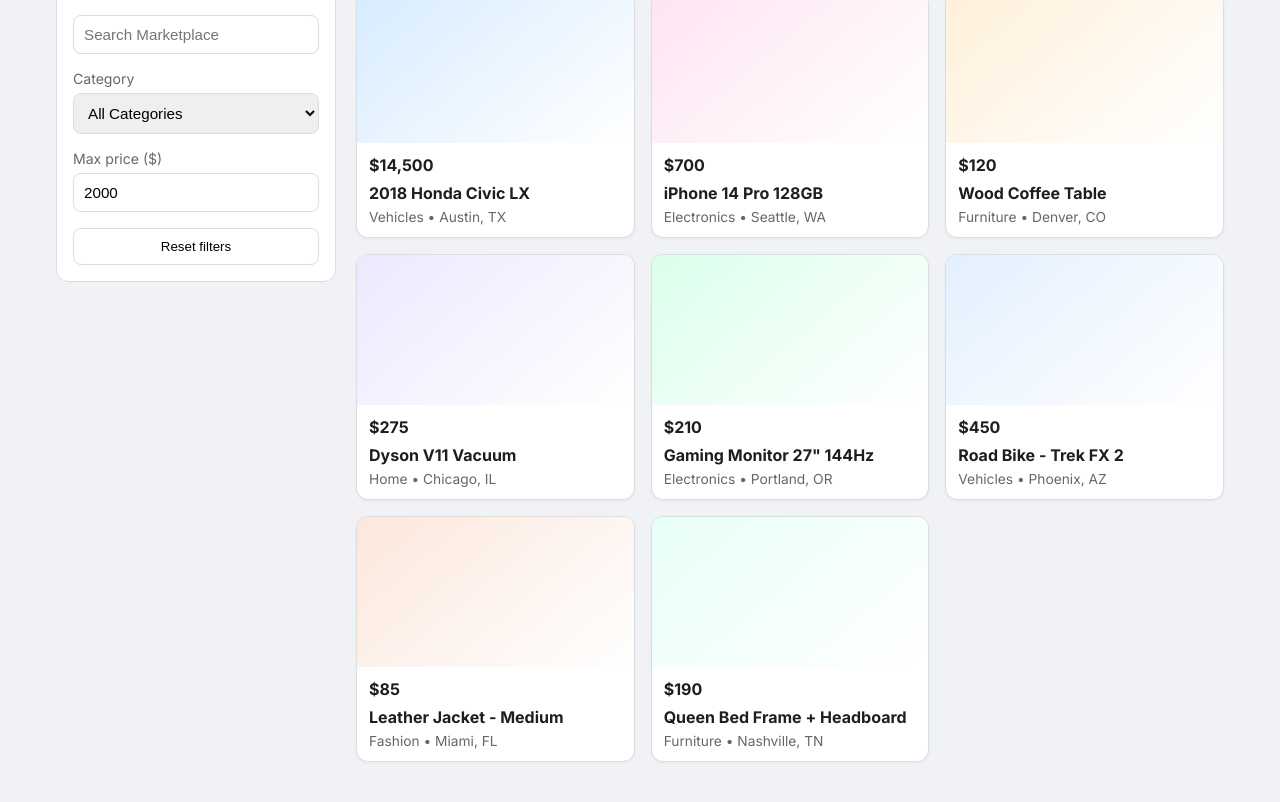
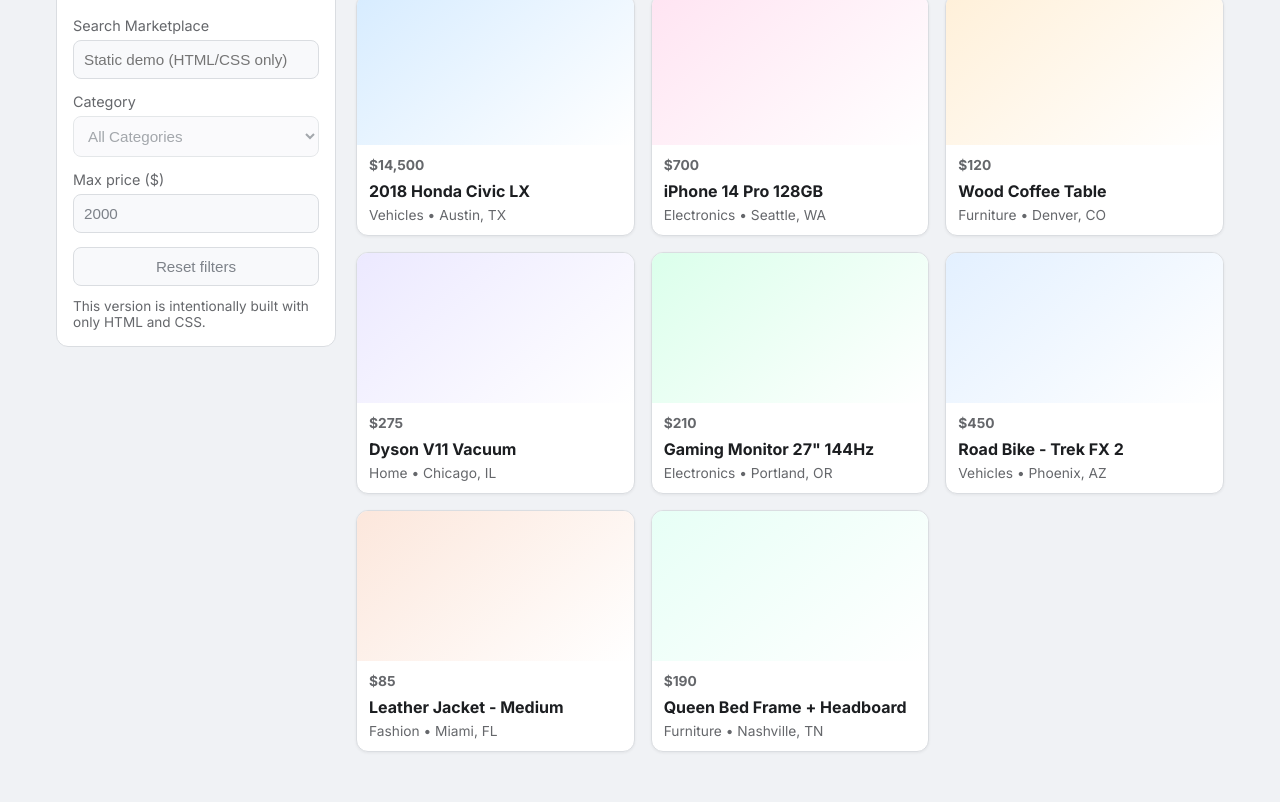
Before and after one commit to yasovardhan66-star/FBMARKETPLACE, a plain HTML site: page index.html in a window 1280 px wide. Shown: the part 138-940 px from the top of the page. Drawn offline with Linux system fonts and the light colour scheme.

Commit message:
Rewrite site to pure HTML/CSS and add deployment guide

```diff
--- a/index.html
+++ b/index.html
@@ -3,67 +3,79 @@
 <head>
   <meta charset="UTF-8" />
   <meta name="viewport" content="width=device-width, initial-scale=1.0" />
-  <title>FB Marketplace Clone</title>
-  <link rel="preconnect" href="https://fonts.googleapis.com">
-  <link rel="preconnect" href="https://fonts.gstatic.com" crossorigin>
-  <link href="https://fonts.googleapis.com/css2?family=Inter:wght@400;500;600;700&display=swap" rel="stylesheet">
+  <title>FB Marketplace (HTML + CSS)</title>
+  <link rel="preconnect" href="https://fonts.googleapis.com" />
+  <link rel="preconnect" href="https://fonts.gstatic.com" crossorigin />
+  <link href="https://fonts.googleapis.com/css2?family=Inter:wght@400;500;600;700&display=swap" rel="stylesheet" />
   <link rel="stylesheet" href="styles.css" />
 </head>
 <body>
   <header class="topbar">
-    <div class="brand">f</div>
+    <div class="brand" aria-label="Facebook logo">f</div>
     <h1>Marketplace</h1>
-    <button class="sell-btn">+ Sell</button>
+    <a class="sell-btn" href="#">+ Sell</a>
   </header>
 
   <main class="layout">
     <aside class="sidebar">
       <h2>Browse all</h2>
-      <div class="search-box">
-        <input id="searchInput" type="text" placeholder="Search Marketplace" />
-      </div>
 
-      <div class="filter-group">
-        <label for="categoryFilter">Category</label>
-        <select id="categoryFilter">
-          <option value="all">All Categories</option>
-          <option value="Vehicles">Vehicles</option>
-          <option value="Electronics">Electronics</option>
-          <option value="Home">Home</option>
-          <option value="Furniture">Furniture</option>
-          <option value="Fashion">Fashion</option>
-        </select>
-      </div>
+      <label class="control-label" for="search">Search Marketplace</label>
+      <input id="search" class="control" type="text" placeholder="Static demo (HTML/CSS only)" disabled />
 
-      <div class="filter-group">
-        <label for="maxPrice">Max price ($)</label>
-        <input id="maxPrice" type="number" min="0" value="2000" />
-      </div>
+      <label class="control-label" for="category">Category</label>
+      <select id="category" class="control" disabled>
+        <option>All Categories</option>
+      </select>
 
-      <button id="resetFilters" class="ghost-btn">Reset filters</button>
+      <label class="control-label" for="price">Max price ($)</label>
+      <input id="price" class="control" type="number" value="2000" disabled />
+
+      <button class="ghost-btn" type="button" disabled>Reset filters</button>
+      <p class="hint">This version is intentionally built with only HTML and CSS.</p>
     </aside>
 
     <section>
       <div class="section-header">
         <h2>Today's picks</h2>
-        <span id="resultCount">0 items</span>
+        <span>8 items</span>
       </div>
 
-      <div id="listingGrid" class="listing-grid"></div>
+      <div class="listing-grid">
+        <article class="card c1">
+          <div class="card-image"></div>
+          <div class="card-body"><p class="price">$14,500</p><h3>2018 Honda Civic LX</h3><p>Vehicles • Austin, TX</p></div>
+        </article>
+        <article class="card c2">
+          <div class="card-image"></div>
+          <div class="card-body"><p class="price">$700</p><h3>iPhone 14 Pro 128GB</h3><p>Electronics • Seattle, WA</p></div>
+        </article>
+        <article class="card c3">
+          <div class="card-image"></div>
+          <div class="card-body"><p class="price">$120</p><h3>Wood Coffee Table</h3><p>Furniture • Denver, CO</p></div>
+        </article>
+        <article class="card c4">
+          <div class="card-image"></div>
+          <div class="card-body"><p class="price">$275</p><h3>Dyson V11 Vacuum</h3><p>Home • Chicago, IL</p></div>
+        </article>
+        <article class="card c5">
+          <div class="card-image"></div>
+          <div class="card-body"><p class="price">$210</p><h3>Gaming Monitor 27" 144Hz</h3><p>Electronics • Portland, OR</p></div>
+        </article>
+        <article class="card c6">
+          <div class="card-image"></div>
+          <div class="card-body"><p class="price">$450</p><h3>Road Bike - Trek FX 2</h3><p>Vehicles • Phoenix, AZ</p></div>
+        </article>
+        <article class="card c7">
+          <div class="card-image"></div>
+          <div class="card-body"><p class="price">$85</p><h3>Leather Jacket - Medium</h3><p>Fashion • Miami, FL</p></div>
+        </article>
+        <article class="card c8">
+          <div class="card-image"></div>
+          <div class="card-body"><p class="price">$190</p><h3>Queen Bed Frame + Headboard</h3><p>Furniture • Nashville, TN</p></div>
+        </article>
+      </div>
     </section>
   </main>
-
-  <template id="listingTemplate">
-    <article class="card">
-      <div class="card-image"></div>
-      <div class="card-body">
-        <p class="price"></p>
-        <h3 class="title"></h3>
-        <p class="meta"></p>
-      </div>
-    </article>
-  </template>
-
-  <script src="script.js"></script>
 </body>
 </html>
--- a/script.js
+++ /dev/null
@@ -1,82 +0,0 @@
-const listings = [
-  { title: '2018 Honda Civic LX', category: 'Vehicles', location: 'Austin, TX', price: 14500, color: '#d7ecff' },
-  { title: 'iPhone 14 Pro 128GB', category: 'Electronics', location: 'Seattle, WA', price: 700, color: '#ffe4f2' },
-  { title: 'Wood Coffee Table', category: 'Furniture', location: 'Denver, CO', price: 120, color: '#fff0d9' },
-  { title: 'Dyson V11 Vacuum', category: 'Home', location: 'Chicago, IL', price: 275, color: '#ece9ff' },
-  { title: 'Gaming Monitor 27" 144Hz', category: 'Electronics', location: 'Portland, OR', price: 210, color: '#dbffeb' },
-  { title: 'Road Bike - Trek FX 2', category: 'Vehicles', location: 'Phoenix, AZ', price: 450, color: '#e3f0ff' },
-  { title: 'Leather Jacket - Medium', category: 'Fashion', location: 'Miami, FL', price: 85, color: '#fce7dc' },
-  { title: 'Queen Bed Frame + Headboard', category: 'Furniture', location: 'Nashville, TN', price: 190, color: '#e7fff6' }
-];
-
-const grid = document.querySelector('#listingGrid');
-const template = document.querySelector('#listingTemplate');
-const searchInput = document.querySelector('#searchInput');
-const categoryFilter = document.querySelector('#categoryFilter');
-const maxPrice = document.querySelector('#maxPrice');
-const resultCount = document.querySelector('#resultCount');
-const resetFilters = document.querySelector('#resetFilters');
-
-function formatPrice(value) {
-  return new Intl.NumberFormat('en-US', {
-    style: 'currency',
-    currency: 'USD',
-    maximumFractionDigits: 0
-  }).format(value);
-}
-
-function render(items) {
-  grid.innerHTML = '';
-
-  if (!items.length) {
-    const empty = document.createElement('div');
-    empty.className = 'empty-state';
-    empty.textContent = 'No listings match your filters.';
-    grid.appendChild(empty);
-    resultCount.textContent = '0 items';
-    return;
-  }
-
-  const fragment = document.createDocumentFragment();
-
-  items.forEach((item) => {
-    const node = template.content.cloneNode(true);
-    node.querySelector('.card-image').style.background = `linear-gradient(140deg, ${item.color}, #ffffff)`;
-    node.querySelector('.price').textContent = formatPrice(item.price);
-    node.querySelector('.title').textContent = item.title;
-    node.querySelector('.meta').textContent = `${item.category} • ${item.location}`;
-    fragment.appendChild(node);
-  });
-
-  grid.appendChild(fragment);
-  resultCount.textContent = `${items.length} item${items.length > 1 ? 's' : ''}`;
-}
-
-function applyFilters() {
-  const query = searchInput.value.trim().toLowerCase();
-  const selectedCategory = categoryFilter.value;
-  const max = Number(maxPrice.value) || Number.POSITIVE_INFINITY;
-
-  const filtered = listings.filter((item) => {
-    const matchesText = !query || item.title.toLowerCase().includes(query) || item.location.toLowerCase().includes(query);
-    const matchesCategory = selectedCategory === 'all' || item.category === selectedCategory;
-    const matchesPrice = item.price <= max;
-
-    return matchesText && matchesCategory && matchesPrice;
-  });
-
-  render(filtered);
-}
-
-searchInput.addEventListener('input', applyFilters);
-categoryFilter.addEventListener('change', applyFilters);
-maxPrice.addEventListener('input', applyFilters);
-
-resetFilters.addEventListener('click', () => {
-  searchInput.value = '';
-  categoryFilter.value = 'all';
-  maxPrice.value = '2000';
-  applyFilters();
-});
-
-render(listings);
--- a/styles.css
+++ b/styles.css
@@ -7,9 +7,7 @@
   --line: #dadde1;
 }
 
-* {
-  box-sizing: border-box;
-}
+* { box-sizing: border-box; }
 
 body {
   margin: 0;
@@ -21,7 +19,7 @@ body {
 .topbar {
   position: sticky;
   top: 0;
-  z-index: 100;
+  z-index: 10;
   display: flex;
   align-items: center;
   gap: 12px;
@@ -34,38 +32,33 @@ body {
   width: 38px;
   height: 38px;
   border-radius: 50%;
+  display: grid;
+  place-items: center;
   background: var(--fb-blue);
   color: #fff;
-  display: grid;
-  place-items: center;
   font-size: 28px;
   font-weight: 700;
-  line-height: 1;
 }
 
-.topbar h1 {
-  margin: 0;
-  font-size: 1.2rem;
-}
+.topbar h1 { margin: 0; font-size: 1.2rem; }
 
 .sell-btn {
   margin-left: auto;
-  border: none;
-  border-radius: 8px;
   background: #e7f3ff;
   color: var(--fb-blue);
-  font-weight: 600;
+  text-decoration: none;
+  font-weight: 700;
+  border-radius: 8px;
   padding: 10px 14px;
-  cursor: pointer;
 }
 
 .layout {
-  display: grid;
-  grid-template-columns: 280px 1fr;
-  gap: 20px;
   max-width: 1200px;
   margin: 24px auto;
-  padding: 0 16px 16px;
+  padding: 0 16px 24px;
+  display: grid;
+  gap: 20px;
+  grid-template-columns: 280px 1fr;
 }
 
 .sidebar {
@@ -76,40 +69,34 @@ body {
   height: fit-content;
 }
 
-.sidebar h2 {
-  margin-top: 0;
+.sidebar h2 { margin-top: 0; }
+
+.control-label {
+  display: block;
+  margin: 14px 0 6px;
+  color: var(--muted);
+  font-size: .9rem;
 }
 
-.search-box input,
-.filter-group select,
-.filter-group input {
-  width: 100%;
-  padding: 10px;
-  border: 1px solid var(--line);
-  border-radius: 8px;
-  font-size: 0.95rem;
-}
-
-.filter-group {
-  margin-top: 16px;
-}
-
-.filter-group label {
-  display: block;
-  margin-bottom: 6px;
-  font-size: 0.88rem;
-  color: var(--muted);
-}
-
+.control,
 .ghost-btn {
-  margin-top: 16px;
   width: 100%;
   border: 1px solid var(--line);
   border-radius: 8px;
+  padding: 10px;
+  font-size: .95rem;
   background: #fff;
-  padding: 10px;
-  cursor: pointer;
 }
+
+.control:disabled,
+.ghost-btn:disabled {
+  color: #7d8289;
+  cursor: not-allowed;
+  background: #f8f9fb;
+}
+
+.ghost-btn { margin-top: 14px; }
+.hint { margin: 12px 0 0; color: var(--muted); font-size: .85rem; }
 
 .section-header {
   display: flex;
@@ -118,19 +105,13 @@ body {
   margin-bottom: 14px;
 }
 
-.section-header h2 {
-  margin: 0;
-}
-
-#resultCount {
-  color: var(--muted);
-  font-size: 0.9rem;
-}
+.section-header h2 { margin: 0; }
+.section-header span { color: var(--muted); font-size: .9rem; }
 
 .listing-grid {
   display: grid;
+  gap: 16px;
   grid-template-columns: repeat(auto-fill, minmax(220px, 1fr));
-  gap: 16px;
 }
 
 .card {
@@ -138,7 +119,7 @@ body {
   border: 1px solid var(--line);
   border-radius: 12px;
   overflow: hidden;
-  box-shadow: 0 1px 3px rgba(0, 0, 0, 0.05);
+  box-shadow: 0 1px 3px rgb(0 0 0 / 0.06);
 }
 
 .card-image {
@@ -146,37 +127,20 @@ body {
   background: linear-gradient(140deg, #d0e2ff, #f2f7ff);
 }
 
-.card-body {
-  padding: 12px;
-}
+.c1 .card-image { background: linear-gradient(140deg, #d7ecff, #fff); }
+.c2 .card-image { background: linear-gradient(140deg, #ffe4f2, #fff); }
+.c3 .card-image { background: linear-gradient(140deg, #fff0d9, #fff); }
+.c4 .card-image { background: linear-gradient(140deg, #ece9ff, #fff); }
+.c5 .card-image { background: linear-gradient(140deg, #dbffeb, #fff); }
+.c6 .card-image { background: linear-gradient(140deg, #e3f0ff, #fff); }
+.c7 .card-image { background: linear-gradient(140deg, #fce7dc, #fff); }
+.c8 .card-image { background: linear-gradient(140deg, #e7fff6, #fff); }
 
-.price {
-  margin: 0;
-  font-weight: 700;
-}
-
-.title {
-  margin: 8px 0 6px;
-  font-size: 1rem;
-}
-
-.meta {
-  margin: 0;
-  color: var(--muted);
-  font-size: 0.86rem;
-}
-
-.empty-state {
-  background: #fff;
-  border: 1px dashed var(--line);
-  border-radius: 12px;
-  padding: 24px;
-  text-align: center;
-  color: var(--muted);
-}
+.card-body { padding: 12px; }
+.card-body .price { margin: 0; font-weight: 700; }
+.card-body h3 { margin: 8px 0 6px; font-size: 1rem; }
+.card-body p { margin: 0; color: var(--muted); font-size: .86rem; }
 
 @media (max-width: 880px) {
-  .layout {
-    grid-template-columns: 1fr;
-  }
+  .layout { grid-template-columns: 1fr; }
 }
```
Also changed, not shown: 1 other file.
